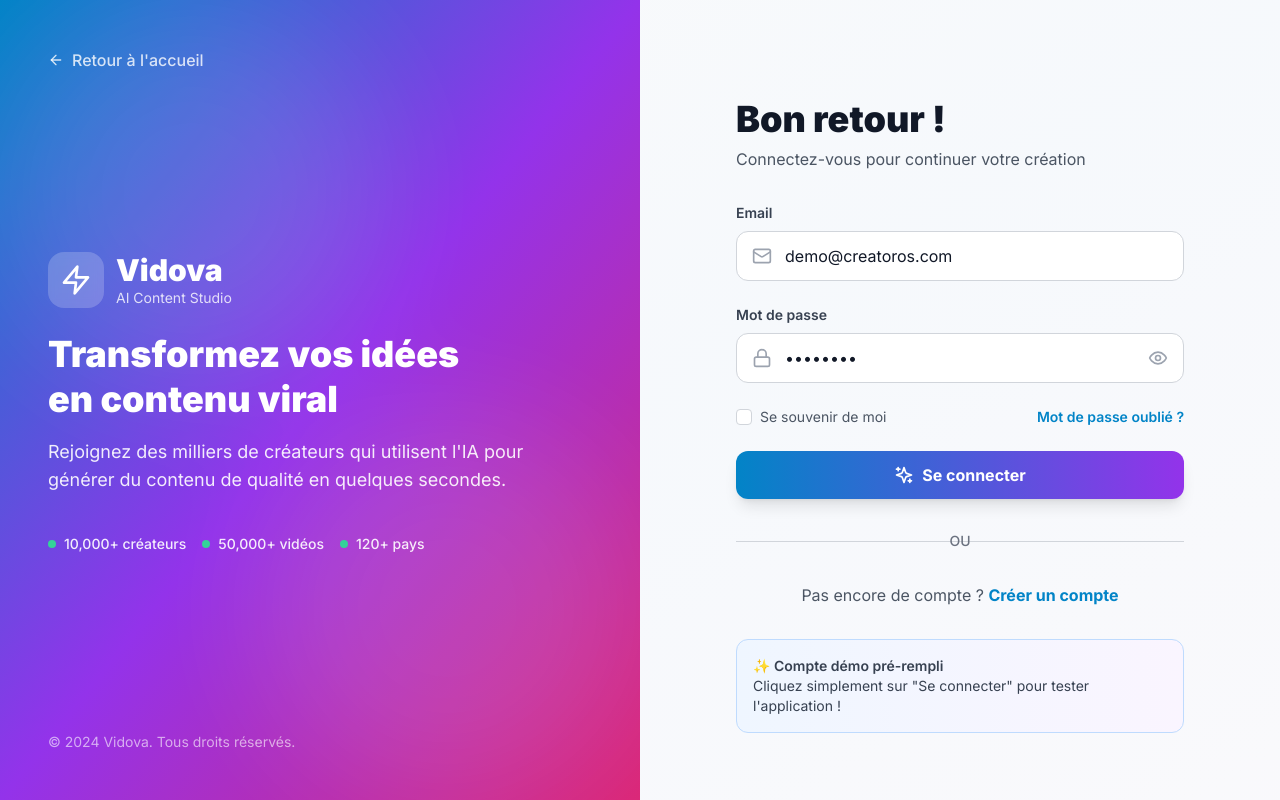
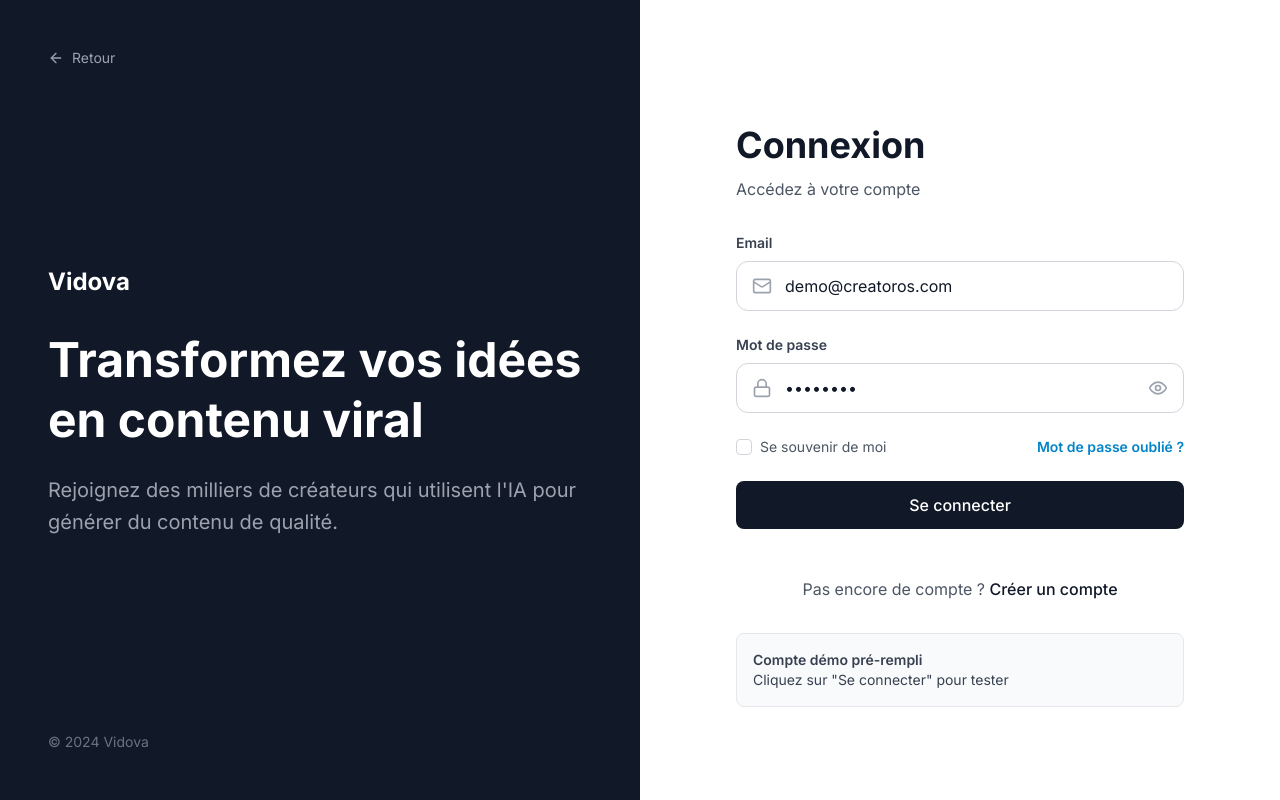
Before and after one commit to skrt67/creatoros, a Next.js app in the folder frontend/: page /login in a window 1280 px wide. Built offline with nearby package versions, Linux system fonts and the light colour scheme.

Commit message:
Apply minimal style to login and dashboard pages

```diff
--- a/frontend/app/dashboard/page.tsx
+++ b/frontend/app/dashboard/page.tsx
@@ -202,33 +202,21 @@ export default function DashboardPage() {
   }
 
   return (
-    <div key={language} className="min-h-screen bg-gradient-to-br from-gray-50 via-blue-50/30 to-purple-50/20">
-      {/* Premium Header */}
-      <header className="sticky top-0 z-50 backdrop-blur-xl bg-white/80 border-b border-gray-200/60 shadow-sm">
+    <div key={language} className="min-h-screen bg-white">
+      {/* Minimal Header */}
+      <header className="sticky top-0 z-50 bg-white border-b border-gray-200">
         <div className="max-w-7xl mx-auto px-4 sm:px-6 lg:px-8">
           <div className="flex justify-between items-center h-16">
             {/* Logo & Brand */}
-            <div className="flex items-center gap-4">
-              <div className="relative group">
-                <div className="absolute inset-0 bg-gradient-to-br from-primary-500 to-purple-500 rounded-xl blur-md opacity-50 group-hover:opacity-75 transition-opacity"></div>
-                <div className="relative flex h-10 w-10 items-center justify-center rounded-xl bg-gradient-to-br from-primary-600 to-purple-600">
-                  <Zap className="h-5 w-5 text-white" />
-                </div>
-              </div>
-              <div className="hidden sm:block">
-                <h1 className="text-xl font-black tracking-tight bg-gradient-to-r from-gray-900 via-primary-600 to-purple-600 bg-clip-text text-transparent">Vidova</h1>
-                <p className="text-xs text-gray-500 font-medium">AI Content Studio</p>
-              </div>
+            <div className="flex items-center gap-3">
+              <h1 className="text-xl font-bold text-gray-900">Vidova</h1>
             </div>
 
             {/* Center - User Info */}
             {user?.email && (
-              <div className="hidden md:flex items-center gap-2 px-4 py-2 bg-gradient-to-r from-emerald-50 to-teal-50 rounded-full border border-emerald-200/50">
-                <div className="relative">
-                  <div className="w-2.5 h-2.5 bg-emerald-500 rounded-full"></div>
-                  <div className="absolute inset-0 w-2.5 h-2.5 bg-emerald-500 rounded-full animate-ping"></div>
-                </div>
-                <span className="text-sm font-semibold text-gray-700">{user.email}</span>
+              <div className="hidden md:flex items-center gap-2 px-3 py-1.5 bg-gray-100 rounded-lg">
+                <div className="w-2 h-2 bg-green-500 rounded-full"></div>
+                <span className="text-sm text-gray-700">{user.email}</span>
               </div>
             )}
 
@@ -236,21 +224,21 @@ export default function DashboardPage() {
             <div className="flex items-center gap-2">
               <button
                 onClick={() => router.push('/help')}
-                className="hidden lg:inline-flex items-center gap-2 px-3 py-2 text-sm font-medium text-gray-600 hover:text-primary-600 hover:bg-primary-50 rounded-lg transition-all"
+                className="hidden lg:inline-flex items-center gap-2 px-3 py-2 text-sm text-gray-600 hover:text-gray-900 rounded-lg hover:bg-gray-100 transition-colors"
               >
                 <HelpCircle className="h-4 w-4" />
                 <span>{t('help')}</span>
               </button>
               <button
                 onClick={() => router.push('/settings')}
-                className="hidden lg:inline-flex items-center gap-2 px-3 py-2 text-sm font-medium text-gray-600 hover:text-primary-600 hover:bg-primary-50 rounded-lg transition-all"
+                className="hidden lg:inline-flex items-center gap-2 px-3 py-2 text-sm text-gray-600 hover:text-gray-900 rounded-lg hover:bg-gray-100 transition-colors"
               >
                 <Settings className="h-4 w-4" />
                 <span>{t('settings')}</span>
               </button>
               <button
                 onClick={handleLogout}
-                className="hidden lg:inline-flex items-center gap-2 px-4 py-2 text-sm font-semibold text-white bg-gradient-to-r from-red-500 to-pink-500 hover:from-red-600 hover:to-pink-600 rounded-lg transition-all shadow-sm"
+                className="hidden lg:inline-flex items-center gap-2 px-4 py-2 text-sm font-medium text-white bg-gray-900 hover:bg-gray-800 rounded-lg transition-colors"
               >
                 <LogOut className="h-4 w-4" />
                 <span>{t('logout')}</span>
@@ -266,20 +254,11 @@ export default function DashboardPage() {
         {currentWorkspaceId ? (
           <div className="space-y-8">
             {/* Hero Section */}
-            <div className="relative">
-              <div className="absolute inset-0 bg-gradient-to-r from-primary-600 via-purple-600 to-pink-600 rounded-3xl opacity-10 blur-3xl"></div>
-              <div className="relative bg-gradient-to-br from-white via-primary-50/50 to-purple-50/50 rounded-3xl shadow-xl border border-white/20 overflow-hidden">
-                <div className="absolute inset-0 bg-grid-pattern opacity-5"></div>
-                <div className="relative p-8 md:p-12">
+            <div className="bg-gray-50 rounded-2xl p-8 md:p-12 border border-gray-200">
               <div className="flex flex-col md:flex-row md:items-center md:justify-between gap-6">
                 <div className="flex-1">
-                      <div className="inline-flex items-center gap-2 px-3 py-1 bg-primary-100 text-primary-700 rounded-full text-sm font-semibold mb-4">
-                        <Sparkles className="h-4 w-4" />
-                        <span>{t('yourStudio')}</span>
-                      </div>
-                      <h2 className="text-4xl md:text-5xl font-black text-gray-900 mb-3 leading-tight">
-                        {t('createAmazingContent')}<br />
-                        <span className="bg-gradient-to-r from-primary-600 via-purple-600 to-pink-600 bg-clip-text text-transparent">{t('incredibleContent')}</span>
+                  <h2 className="text-4xl md:text-5xl font-bold text-gray-900 mb-4 leading-tight">
+                    {t('createAmazingContent')}
                   </h2>
                   <p className="text-lg text-gray-600 mb-6 max-w-2xl">
                     {t('transformVideos')}
@@ -287,27 +266,18 @@ export default function DashboardPage() {
                   <div className="flex flex-wrap gap-3">
                     <button
                       onClick={() => setShowVideoSubmission(!showVideoSubmission)}
-                          className="inline-flex items-center gap-2 px-6 py-3 bg-gradient-to-r from-primary-600 to-purple-600 hover:from-primary-700 hover:to-purple-700 text-white font-bold rounded-xl transition-all shadow-lg hover:shadow-xl hover:scale-105"
+                      className="inline-flex items-center gap-2 px-6 py-3 bg-gray-900 hover:bg-gray-800 text-white font-medium rounded-lg transition-colors"
                     >
                       <Sparkles className="h-5 w-5" />
                       <span>{showVideoSubmission ? 'Masquer' : t('newVideo')}</span>
                     </button>
                     <button
                       onClick={() => router.push('/help')}
-                          className="inline-flex items-center gap-2 px-6 py-3 bg-white hover:bg-gray-50 text-gray-700 font-semibold rounded-xl transition-all shadow-md border border-gray-200"
+                      className="inline-flex items-center gap-2 px-6 py-3 bg-white hover:bg-gray-50 text-gray-700 font-medium rounded-lg transition-colors border border-gray-300"
                     >
                       <HelpCircle className="h-5 w-5" />
                       <span>{t('quickGuide')}</span>
                     </button>
-                      </div>
-                    </div>
-                    <div className="hidden xl:block">
-                      <div className="relative w-64 h-64">
-                        <div className="absolute inset-0 bg-gradient-to-br from-primary-400 to-purple-600 rounded-full opacity-20 animate-pulse"></div>
-                        <div className="absolute inset-8 bg-gradient-to-br from-primary-500 to-purple-700 rounded-full opacity-30 animate-pulse" style={{ animationDelay: '0.5s' }}></div>
-                        <div className="absolute inset-16 bg-gradient-to-br from-primary-600 to-purple-800 rounded-full opacity-40 animate-pulse" style={{ animationDelay: '1s' }}></div>
-                      </div>
-                    </div>
                   </div>
                 </div>
               </div>
--- a/frontend/app/login/page.tsx
+++ b/frontend/app/login/page.tsx
@@ -56,63 +56,36 @@ export default function LoginPage() {
   };
 
   return (
-    <div className="min-h-screen bg-gradient-to-br from-gray-50 via-blue-50/30 to-purple-50/20 flex">
+    <div className="min-h-screen bg-white flex">
       {/* Left Side - Branding */}
-      <div className="hidden lg:flex lg:w-1/2 bg-gradient-to-br from-primary-600 via-purple-600 to-pink-600 p-12 flex-col justify-between relative overflow-hidden">
-        {/* Animated Background */}
-        <div className="absolute inset-0 opacity-10">
-          <div className="absolute top-0 left-0 w-96 h-96 bg-white rounded-full blur-3xl animate-pulse"></div>
-          <div className="absolute bottom-0 right-0 w-96 h-96 bg-white rounded-full blur-3xl animate-pulse" style={{ animationDelay: '1s' }}></div>
-        </div>
-
+      <div className="hidden lg:flex lg:w-1/2 bg-gray-900 p-12 flex-col justify-between">
         {/* Back Button */}
-        <div className="relative z-10">
-          <Link href="/" className="inline-flex items-center gap-2 text-white/80 hover:text-white transition-colors group">
-            <ArrowLeft className="h-4 w-4 group-hover:-translate-x-1 transition-transform" />
-            <span className="font-medium">Retour à l'accueil</span>
+        <div>
+          <Link href="/" className="inline-flex items-center gap-2 text-gray-400 hover:text-white transition-colors">
+            <ArrowLeft className="h-4 w-4" />
+            <span className="text-sm">Retour</span>
           </Link>
         </div>
 
         {/* Main Content */}
-        <div className="relative z-10 space-y-6">
-          <div className="flex items-center gap-3">
-            <div className="flex h-14 w-14 items-center justify-center rounded-2xl bg-white/20 backdrop-blur-sm">
-              <Zap className="h-8 w-8 text-white" />
-            </div>
-            <div>
-              <h1 className="text-3xl font-black text-white">Vidova</h1>
-              <p className="text-white/80 text-sm">AI Content Studio</p>
-            </div>
+        <div className="space-y-8">
+          <div>
+            <h1 className="text-2xl font-bold text-white mb-2">Vidova</h1>
           </div>
 
-          <div className="space-y-4">
-            <h2 className="text-4xl font-black text-white leading-tight">
-              Transformez vos idées<br />en contenu viral
+          <div className="space-y-6">
+            <h2 className="text-5xl font-bold text-white leading-tight">
+              Transformez vos idées en contenu viral
             </h2>
-            <p className="text-lg text-white/90">
-              Rejoignez des milliers de créateurs qui utilisent l'IA pour générer du contenu de qualité en quelques secondes.
+            <p className="text-xl text-gray-400 leading-relaxed">
+              Rejoignez des milliers de créateurs qui utilisent l'IA pour générer du contenu de qualité.
             </p>
-          </div>
-
-          <div className="flex flex-wrap gap-4 pt-4">
-            <div className="flex items-center gap-2 text-white/90">
-              <div className="w-2 h-2 bg-emerald-400 rounded-full animate-pulse"></div>
-              <span className="text-sm font-medium">10,000+ créateurs</span>
-            </div>
-            <div className="flex items-center gap-2 text-white/90">
-              <div className="w-2 h-2 bg-emerald-400 rounded-full animate-pulse"></div>
-              <span className="text-sm font-medium">50,000+ vidéos</span>
-            </div>
-            <div className="flex items-center gap-2 text-white/90">
-              <div className="w-2 h-2 bg-emerald-400 rounded-full animate-pulse"></div>
-              <span className="text-sm font-medium">120+ pays</span>
-            </div>
           </div>
         </div>
 
         {/* Footer */}
-        <div className="relative z-10 text-white/60 text-sm">
-          © 2024 Vidova. Tous droits réservés.
+        <div className="text-gray-500 text-sm">
+          © 2024 Vidova
         </div>
       </div>
 
@@ -123,20 +96,17 @@ export default function LoginPage() {
           <div className="lg:hidden text-center space-y-4">
             <Link href="/" className="inline-flex items-center gap-2 text-gray-600 hover:text-gray-900">
               <ArrowLeft className="h-4 w-4" />
-              <span>Retour</span>
+              <span className="text-sm">Retour</span>
             </Link>
-            <div className="flex items-center justify-center gap-3">
-              <div className="flex h-12 w-12 items-center justify-center rounded-xl bg-gradient-to-br from-primary-600 to-purple-600">
-                <Zap className="h-6 w-6 text-white" />
-              </div>
-              <h1 className="text-2xl font-black bg-gradient-to-r from-gray-900 via-primary-600 to-purple-600 bg-clip-text text-transparent">Vidova</h1>
+            <div>
+              <h1 className="text-2xl font-bold text-gray-900">Vidova</h1>
             </div>
           </div>
 
           {/* Form Header */}
           <div className="text-center lg:text-left">
-            <h2 className="text-3xl lg:text-4xl font-black text-gray-900">Bon retour !</h2>
-            <p className="mt-2 text-gray-600">Connectez-vous pour continuer votre création</p>
+            <h2 className="text-4xl font-bold text-gray-900">Connexion</h2>
+            <p className="mt-3 text-gray-600">Accédez à votre compte</p>
           </div>
 
           {/* Login Form */}
@@ -205,7 +175,7 @@ export default function LoginPage() {
             <button
               type="submit"
               disabled={isLoading}
-              className="w-full px-6 py-3 bg-gradient-to-r from-primary-600 to-purple-600 hover:from-primary-700 hover:to-purple-700 text-white font-bold rounded-xl shadow-lg hover:shadow-xl transition-all hover:scale-[1.02] disabled:opacity-50 disabled:cursor-not-allowed flex items-center justify-center gap-2"
+              className="w-full px-6 py-3 bg-gray-900 hover:bg-gray-800 text-white font-medium rounded-lg transition-colors disabled:opacity-50 disabled:cursor-not-allowed flex items-center justify-center gap-2"
             >
               {isLoading ? (
                 <>
@@ -213,39 +183,26 @@ export default function LoginPage() {
                   <span>Connexion...</span>
                 </>
               ) : (
-                <>
-                  <Sparkles className="h-5 w-5" />
-                  <span>Se connecter</span>
-                </>
+                <span>Se connecter</span>
               )}
             </button>
           </form>
 
-          {/* Divider */}
-          <div className="relative">
-            <div className="absolute inset-0 flex items-center">
-              <div className="w-full border-t border-gray-300"></div>
-            </div>
-            <div className="relative flex justify-center text-sm">
-              <span className="px-4 bg-gray-50 lg:bg-transparent text-gray-500 font-medium">OU</span>
-            </div>
-          </div>
-
           {/* Sign Up Link */}
-          <div className="text-center">
+          <div className="text-center pt-4">
             <p className="text-gray-600">
               Pas encore de compte ?{' '}
-              <Link href="/register" className="font-bold text-primary-600 hover:text-primary-700 transition-colors">
+              <Link href="/register" className="font-medium text-gray-900 hover:underline">
                 Créer un compte
               </Link>
             </p>
           </div>
 
           {/* Demo Info */}
-          <div className="bg-gradient-to-r from-blue-50 to-purple-50 border border-blue-200 rounded-xl p-4">
+          <div className="bg-gray-50 border border-gray-200 rounded-lg p-4">
             <p className="text-sm text-gray-700">
-              <span className="font-semibold">✨ Compte démo pré-rempli</span><br />
-              Cliquez simplement sur "Se connecter" pour tester l'application !
+              <span className="font-semibold">Compte démo pré-rempli</span><br />
+              Cliquez sur "Se connecter" pour tester
             </p>
           </div>
         </div>
```
Lines whose indentation alone changed are shown as unchanged.
